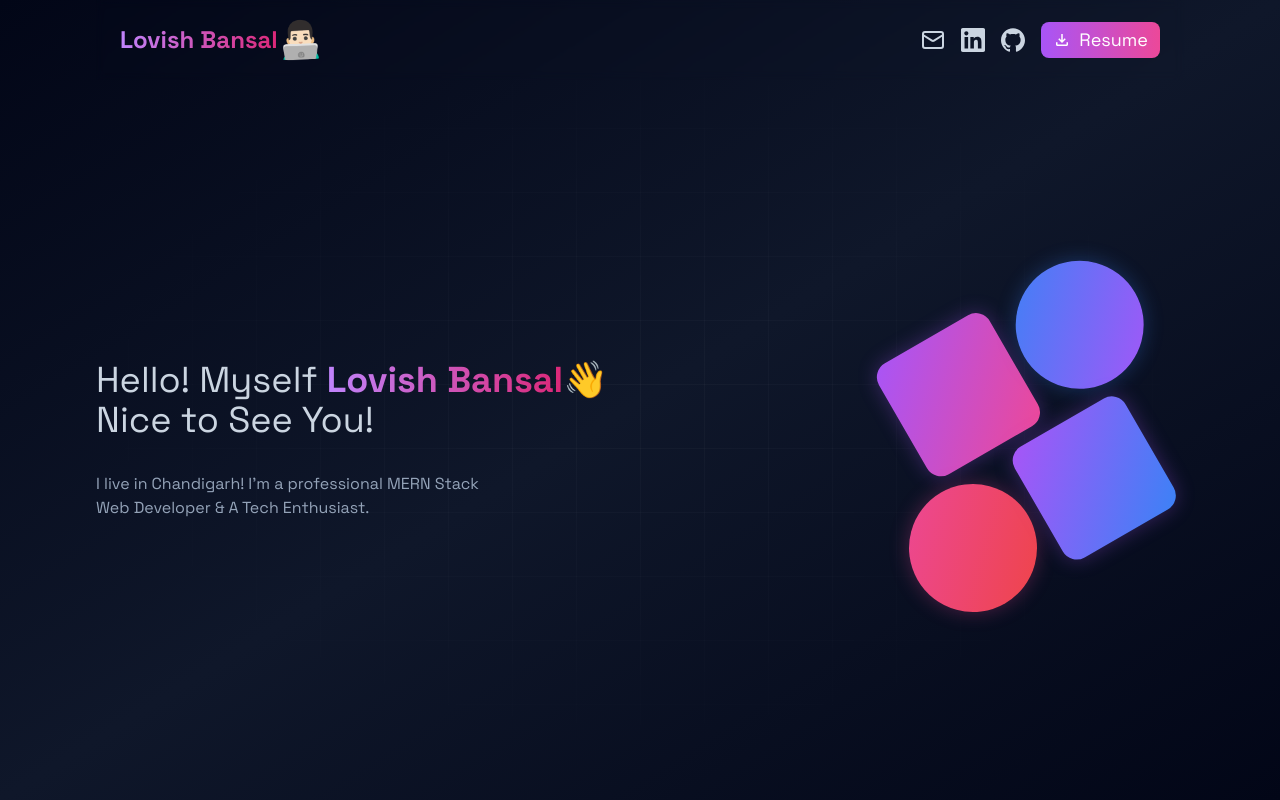
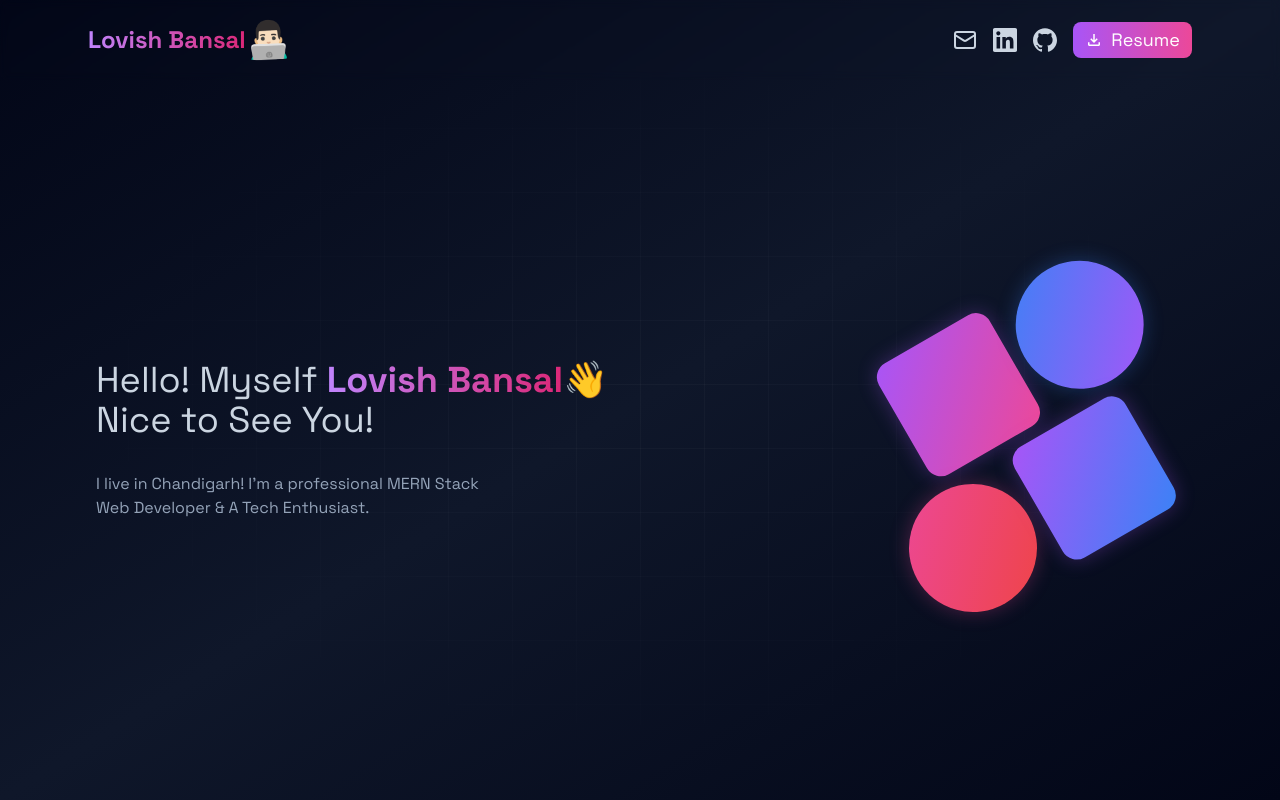
Before and after one commit to lovishGIT/my-portfolio-web, a Next.js app: page / in a window 1280 px wide. Shown: the top 800 px of the page. Built offline with nearby package versions, Linux system fonts and the light colour scheme.

Commit message:
Navbar fixes

```diff
--- a/app/layout.tsx
+++ b/app/layout.tsx
@@ -62,7 +62,7 @@ export default function RootLayout({
                     <div className="relative w-full px-4 sm:px-6 md:px-8 max-w-6xl mx-auto overflow-hidden">
                         <Navbar />
                         <AnimatedBackground />
-                        <main className="relative z-10">
+                        <main className="relative z-10 pt-[10vh]">
                             {children}
                         </main>
                     </div>
--- a/components/Global/Navbar.tsx
+++ b/components/Global/Navbar.tsx
@@ -1,6 +1,6 @@
 'use client';
 
-import React, { ReactElement, useState } from 'react';
+import React, { ReactElement, useState, useEffect } from 'react';
 import Link from 'next/link';
 import {
     name,
@@ -39,9 +39,32 @@ const socials: SocialType[] = [
 
 export default function Navbar() {
     const [isMenuOpen, setIsMenuOpen] = useState(false);
+    const [hasScrolled, setHasScrolled] = useState(false);
+
+    useEffect(() => {
+        const handleScroll = () => {
+            const scrollPosition = window.scrollY;
+            setHasScrolled(scrollPosition > 0);
+        };
+
+        // Add scroll event listener
+        window.addEventListener('scroll', handleScroll);
+
+        // Initial check
+        handleScroll();
+
+        // Cleanup
+        return () =>
+            window.removeEventListener('scroll', handleScroll);
+    }, []);
 
     return (
-        <nav className="h-[10vh] flex justify-between items-center backdrop-blur-sm z-50 sticky top-0 px-4 md:px-6">
+        <nav
+            className={`fixed top-0 left-0 right-0 h-[10vh] z-50 backdrop-blur-sm transition-colors duration-300 ${
+                hasScrolled ? 'bg-slate-950/75' : 'bg-transparent'
+            }`}
+        >
+            <div className="max-w-6xl mx-auto px-4 md:px-6 h-full flex justify-between items-center">
                 <div className="flex items-center">
                     <h1 className="text-xl md:text-2xl font-bold text-transparent bg-clip-text bg-gradient-to-r from-purple-400 to-pink-600">
                         {name}
@@ -61,7 +84,8 @@ export default function Navbar() {
 
                 {/* Desktop menu */}
                 <div className="hidden md:flex gap-4 items-center">
-                {socials.map((social: SocialType, index: number) => (
+                    {socials.map(
+                        (social: SocialType, index: number) => (
                             <Link
                                 className="transition-all h-6 w-6 hover:scale-110 hover:text-purple-400"
                                 href={social.link}
@@ -71,7 +95,8 @@ export default function Navbar() {
                             >
                                 {social.icon}
                             </Link>
-                ))}
+                        )
+                    )}
                     <a
                         href={resume_Url}
                         className="transition-all bg-gradient-to-r from-purple-500 to-pink-500 text-white rounded-lg flex p-1 px-3 gap-2 items-center text-lg hover:opacity-90"
@@ -85,10 +110,19 @@ export default function Navbar() {
 
                 {/* Mobile menu */}
                 {isMenuOpen && (
-                <div className="absolute top-full left-0 right-0 bg-[#0e1628] shadow-md py-4 md:hidden">
+                    <div
+                        className={`absolute top-full left-0 right-0 shadow-md py-4 md:hidden ${
+                            hasScrolled
+                                ? 'bg-slate-950/95'
+                                : 'bg-slate-950/75'
+                        }`}
+                    >
                         <div className="flex flex-col items-center gap-4">
                             {socials.map(
-                            (social: SocialType, index: number) => (
+                                (
+                                    social: SocialType,
+                                    index: number
+                                ) => (
                                     <Link
                                         className="transition-all h-6 flex justify-center gap-2 hover:scale-110 hover:text-purple-400"
                                         href={social.link}
@@ -113,6 +147,7 @@ export default function Navbar() {
                         </div>
                     </div>
                 )}
+            </div>
         </nav>
     );
 }
```
Lines whose indentation alone changed are shown as unchanged.
